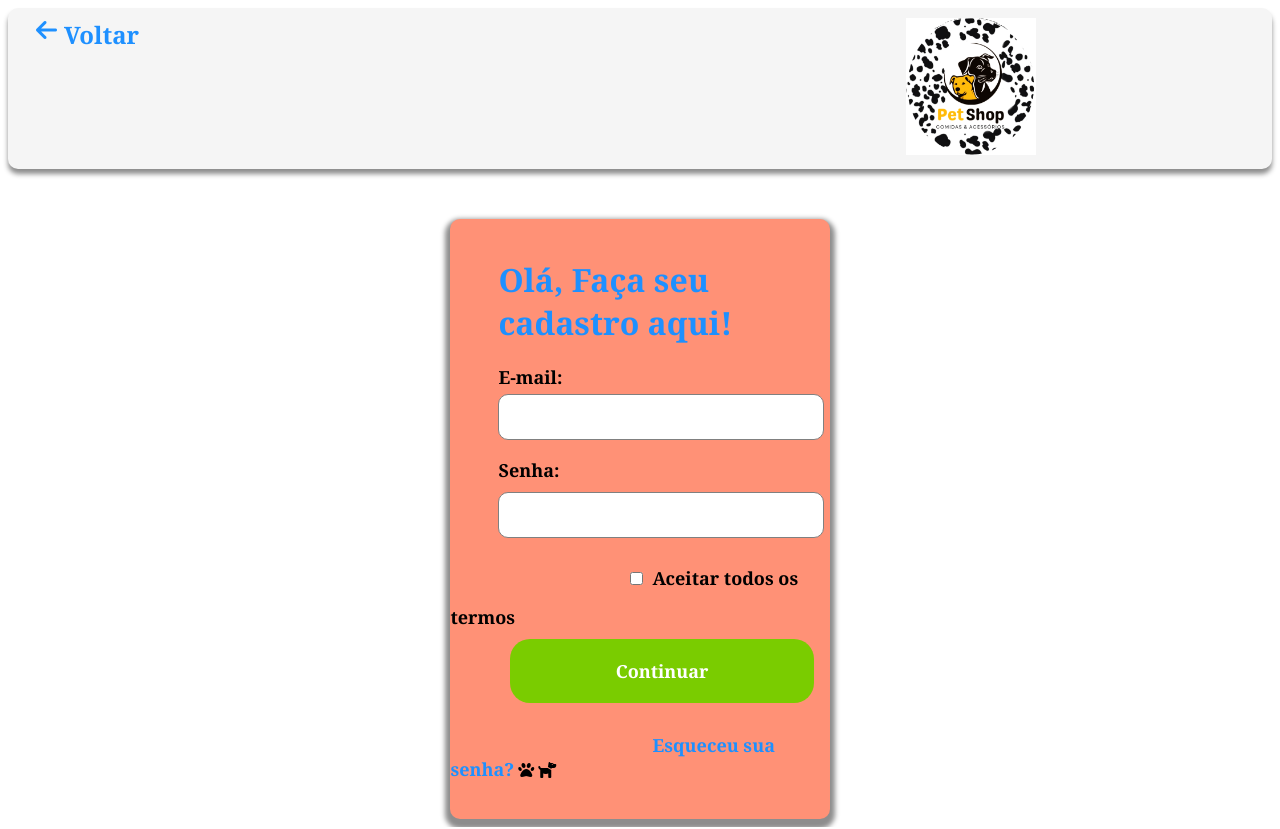
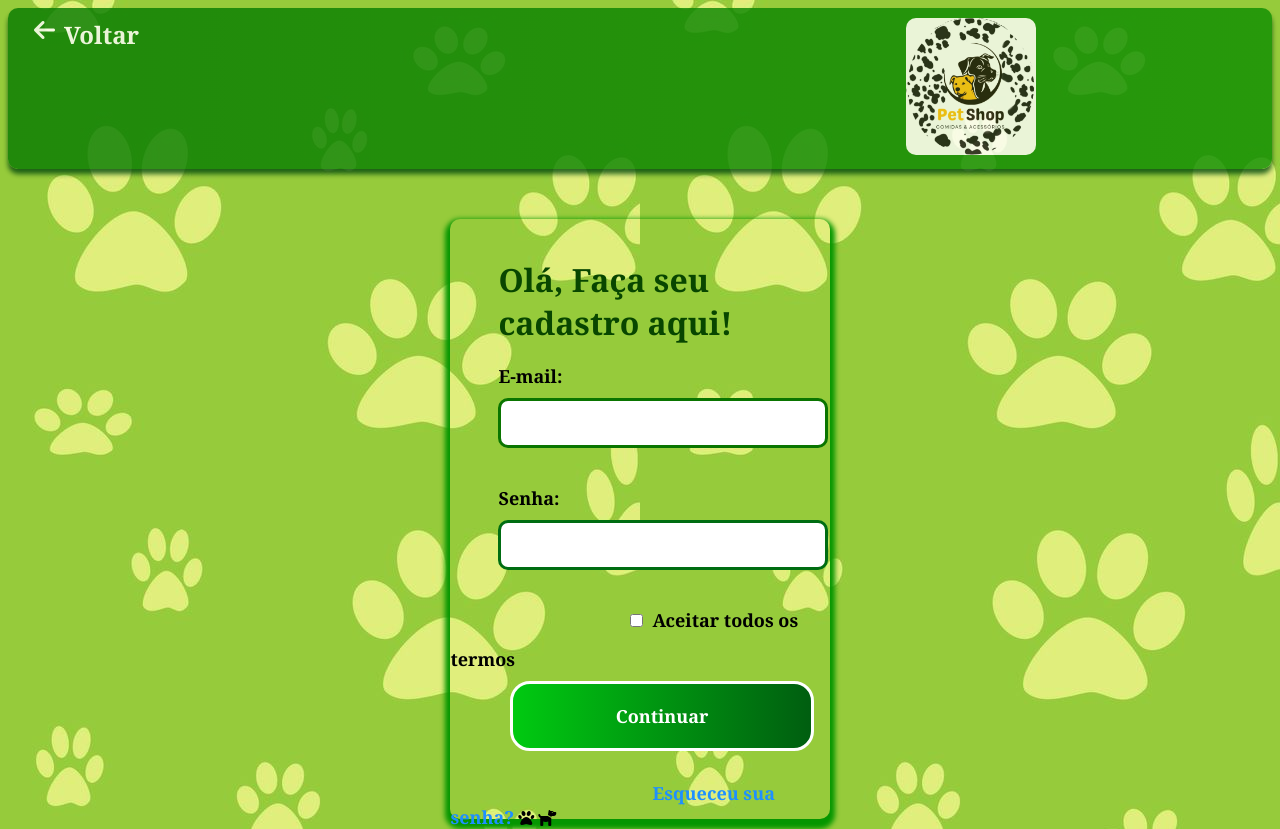
Before and after one commit to Cleberson2004/Projeto-HTML, a plain HTML site: page index2.html in a window 1280 px wide. Drawn offline with Linux system fonts and the light colour scheme.

Commit message:
primeiro commit

```diff
--- a/CSS/style2.css
+++ b/CSS/style2.css
@@ -1,38 +1,40 @@
 body{
-    background-image: url("IMAGENS/fundocachorro1.jpg");
+    background-image: url(../IMAGENS/fundooo.jpg);
 }
 img{
     width: 130px;
     margin-left: 898px;
     margin-top: 10px;
     margin-bottom: 10px;
+    border-radius: 10px;
 }
 #principal{
-    background-color: whitesmoke;
-    box-shadow: 0px 5px 5px 0px rgb(141, 141, 141);
+    background-image: linear-gradient(to right,rgb(4, 121, 0),rgb(12, 141, 0));
+    box-shadow: 0px 5px 5px 0px rgb(0, 71, 12);
+    opacity: 80%;
     border: 0;
     border-radius: 10px;
 }
 #seta{
     position: absolute;
-    margin-left: -1000px;
+    margin-left: -1002px;
     margin-top: 10px;
     font-size: x-large;
-    color: dodgerblue;
+    color: rgb(255, 255, 255);
 }
 #voltar{
+    border-radius: 10px;
     position: absolute;
     margin-left: -972px;
     margin-top: 10px;
     font-size: x-large;
-    color: dodgerblue;
+    color: rgb(255, 255, 255);
 }
-
-
 #cadastro{
     height: 600px;
-    background-color: rgb(255, 145, 118);
-    box-shadow: 0px 5px 5px 5px rgb(141, 141, 141);
+    background: transparent;
+    outline: none;
+    box-shadow: 0px 5px 5px 5px rgb(5, 150, 0);
     border: 0;
     width: 30%;
     margin: auto;
@@ -40,7 +42,8 @@ img{
     margin-top: 50px;
 }
 h1{
-    color: dodgerblue;
+    margin-bottom: 20px;
+    color: rgb(8, 70, 0);
     margin-left: 48px;
     text-shadow: 0 0 0 5px;
     font-family: Cambria, Cochin, Georgia, Times, 'Times New Roman', serif;
@@ -48,19 +51,20 @@ h1{
 #email{
     width: 80%;
     padding: 10px;
-    margin-top: 5px;
+    margin-top: 10px;
+    margin-bottom: 20px;
     margin-left: 48px;
     border-radius: 10px;
-    border: 1px solid grey;
+    border: 3px solid rgb(10, 117, 0);;
     font-family: Cambria, Cochin, Georgia, Times, 'Times New Roman', serif;
     font-size: large;
 }
 #senha{
-    border: 1px solid grey;
+    border: 3px solid rgb(0, 109, 18);
     width: 80%;
     margin-top: 10px;
     padding: 10px;
-    margin-bottom: 10px;
+    margin-bottom: 20px;
     margin-left: 48px;
     border-radius: 10px;
     font-family: Cambria, Cochin, Georgia, Times, 'Times New Roman', serif;
@@ -80,13 +84,14 @@ button{
     border-radius: 20px;
     margin-bottom: 30px;
     margin-top: 10px;
-    background-color: rgb(122, 204, 0);
-    border: 0;
+    background-image: linear-gradient(to right,rgb(0, 202, 17),rgb(0, 94, 16));
+    border: 3px solid white;
     color: white;
     font-size: large;
     font-weight: bold;
 }
 #checkbox{
+    color: rgb(255, 255, 255);
     margin-left: 180px;
     margin-bottom: 20px;
 }
```
Also changed, not shown: IMAGENS/fundooo.jpg (added), IMAGENS/fundooo2.png (added).
